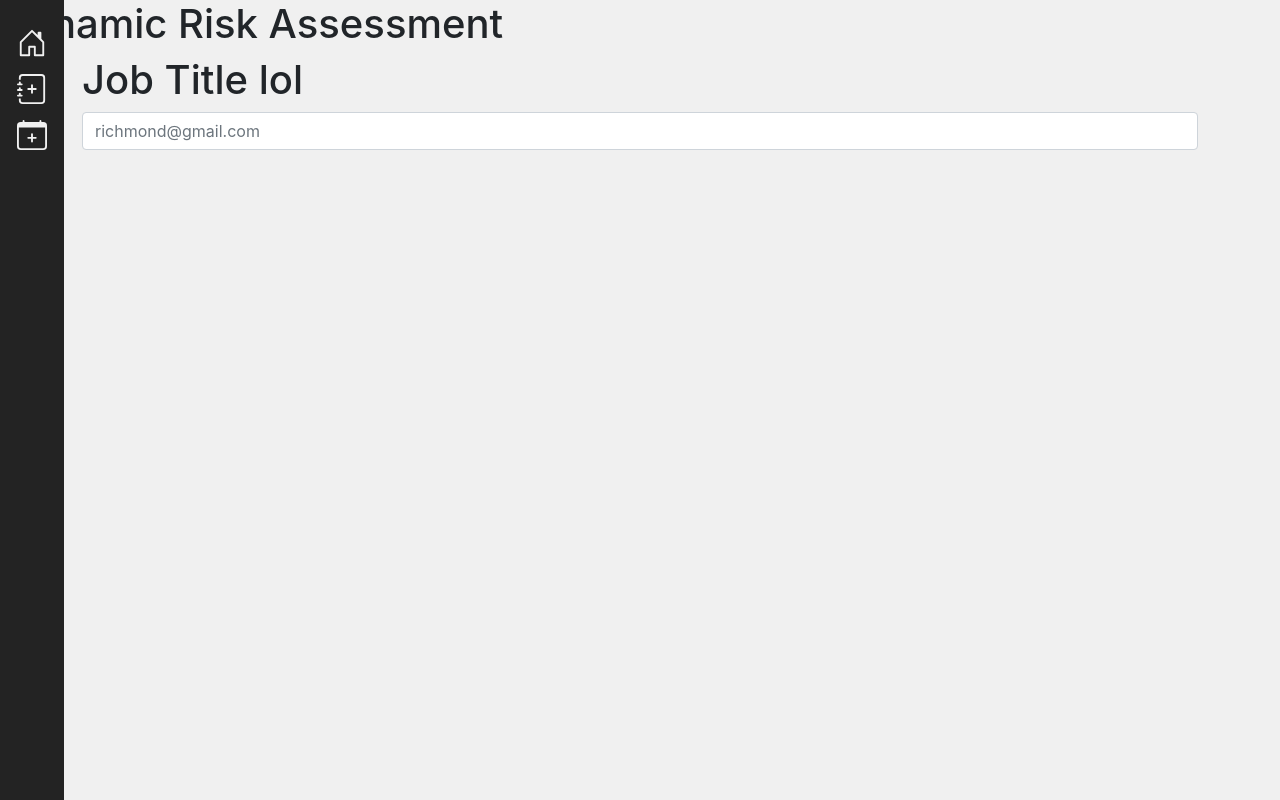
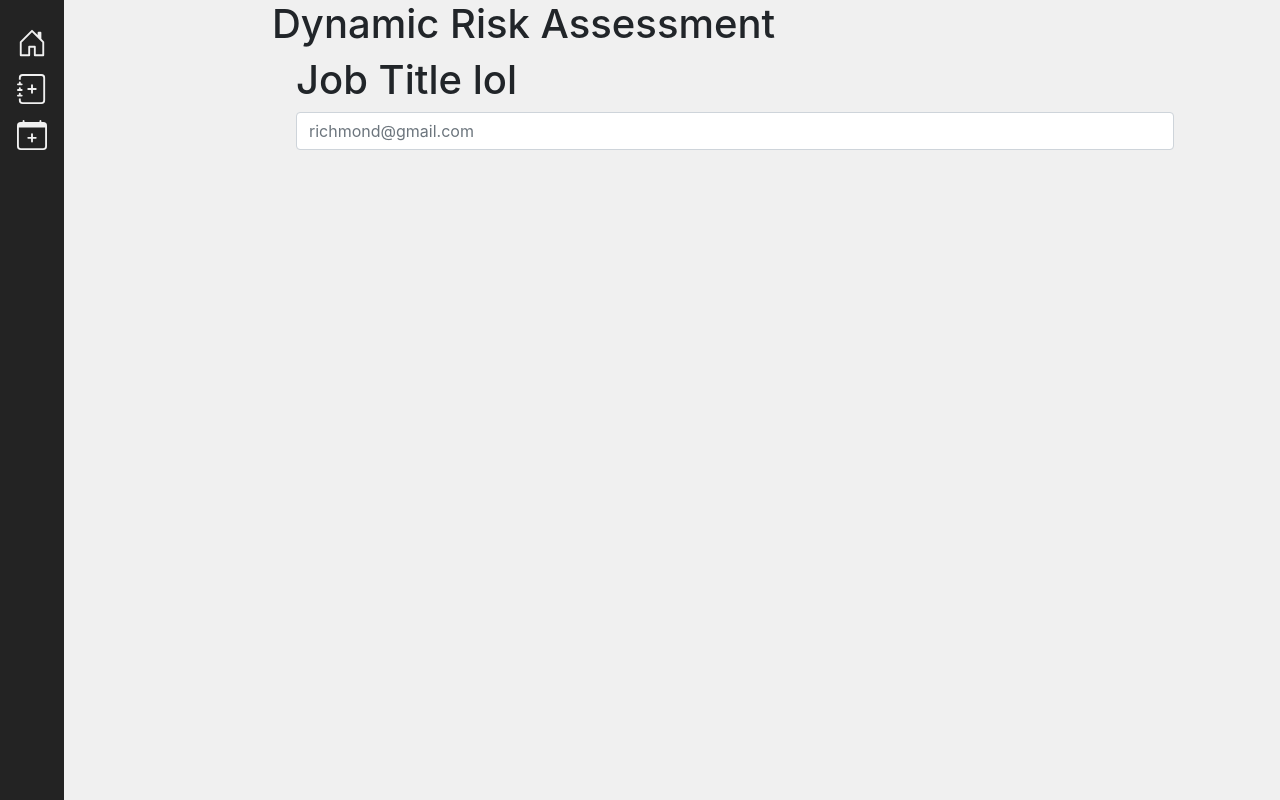
Before and after one commit to EllairaT/DRA, a Next.js app: page / in a window 1280 px wide. Built offline with nearby package versions, Linux system fonts and the light colour scheme.

Commit message:
app layout is now persistent across all pages

```diff
--- a/components/Navi.js
+++ b/components/Navi.js
@@ -1,6 +1,7 @@
 import Nav from 'react-bootstrap/Nav'
 import NavCSS from './Navi.module.css'
 import { CalendarPlus, JournalPlus, ClockHistory, HouseDoor } from 'react-bootstrap-icons'
+
 export default function Navi() {
   return (
     <>
--- a/pages/_app.js
+++ b/pages/_app.js
@@ -1,7 +1,23 @@
-import App from 'next/app'
 import 'bootstrap/dist/css/bootstrap.min.css'
 import '../styles/globals.css'
+import { Container, Row, Col } from 'react-bootstrap'
+import Navi from '../components/Navi'
 
+//_app.js lets us keep a persistent layout
+// component is the currently active page.
 export default function CustomApp({ Component, pageProps }) {
-  return <Component {...pageProps} />
+  return (
+    <Container>
+      <Row>
+        {/* sidebar */}
+        <Col xs={2}>
+          <Navi />
+        </Col>
+        {/* rest of content */}
+        <Col>
+          <Component />
+        </Col>
+      </Row>
+    </Container>
+  )
 }
--- a/pages/index.js
+++ b/pages/index.js
@@ -1,3 +1,4 @@
+import { Container, Row, Col } from 'react-bootstrap'
 import JobCard from '../components/JobCard'
 import Navi from '../components/Navi'
 
```
